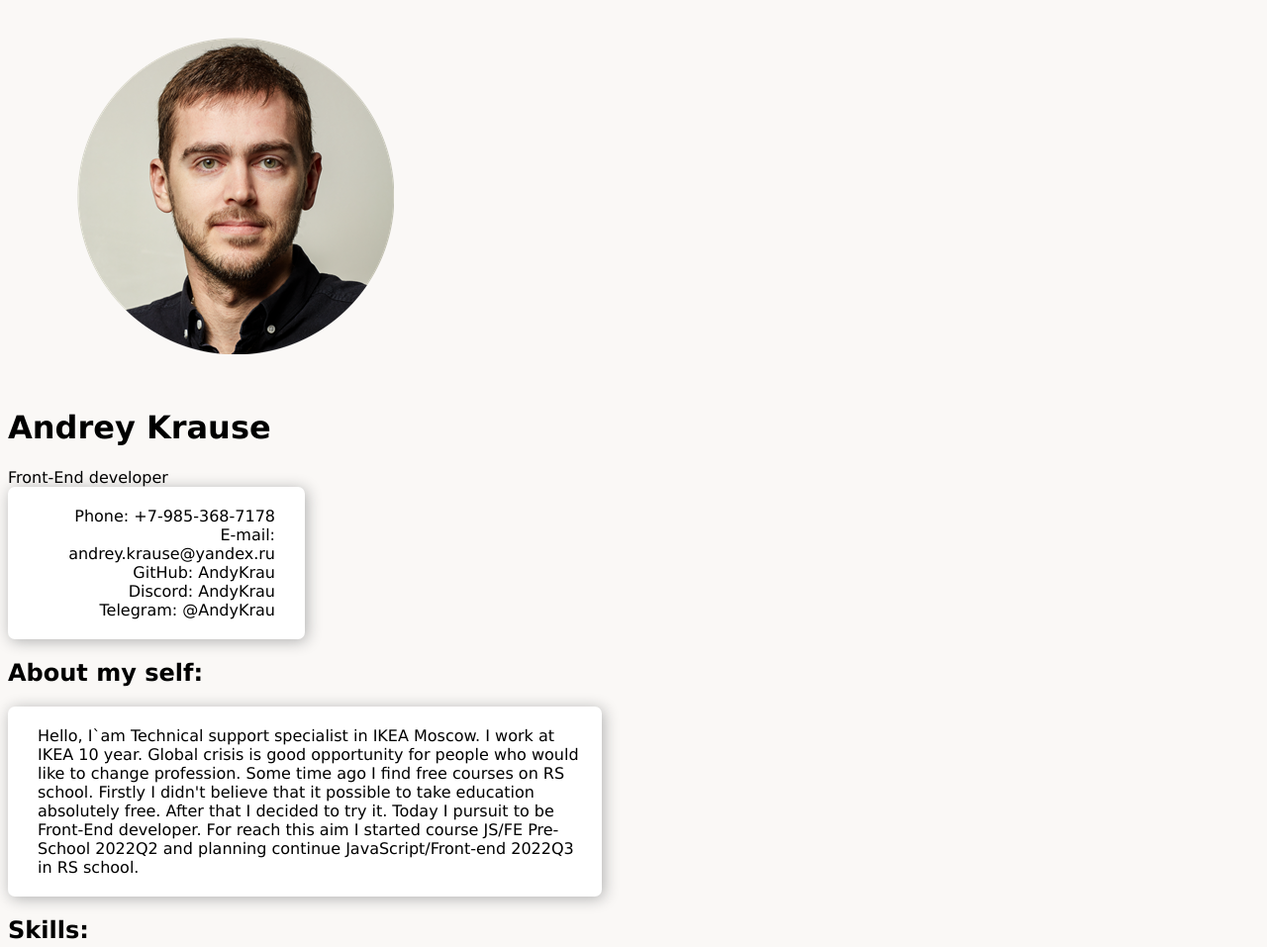
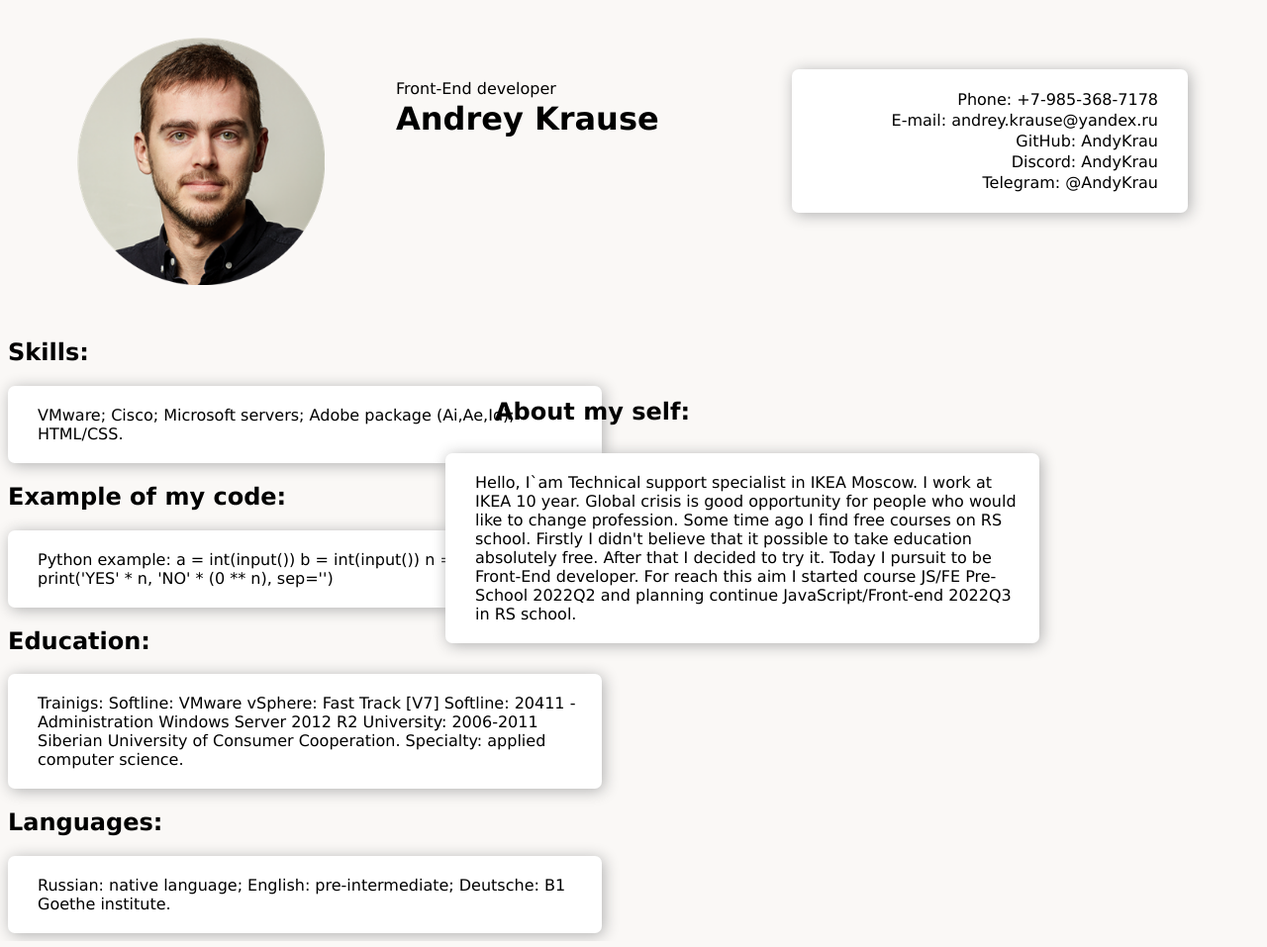
Before and after one commit to AndyKrau/rsschool-cv-old, a plain HTML site: page index.html in a window 1280 px wide. Shown: the top 957 px of the page at 99% size. Drawn offline with Linux system fonts and the light colour scheme; files whose address does not match are found by name.

Commit message:
feature: add boxes and some styles

```diff
--- a/index.html
+++ b/index.html
@@ -7,10 +7,16 @@
     <link rel="stylesheet" href="style.css">
     <title>CV Andrey Krause</title>
 </head>
-<body>
     <img src="file:///C:/Users/antsu2/OneDrive%20-%20IKEA/ANTSU2/Education/ROLLING%20SCOPES/rsschool-cv/KrauseAndrey.png" alt="Andrey Krause">
+
+
+        <div class="name-h1">
             <h1>Andrey Krause</h1>
-        <div class="speciality">Front-End developer</div>
+        </div>
+
+        <div class="speciality">
+            Front-End developer
+        </div>
 
         <div class="contacts">
             Phone: +7-985-368-7178<br>
@@ -20,11 +26,17 @@
             Telegram: @AndyKrau<br>
         </div>
 
+        <div class="my-info-h2">
             <h2>About my self:</h2>
+        </div>
+
             <div class="my-info">Hello, I`am Technical support specialist in IKEA Moscow. I work at IKEA 10 year. Global crisis is good opportunity for people who would like to change profession. Some time ago I find free courses on RS school. Firstly I didn't believe that it possible to take education absolutely free. After that I decided to try it. Today I pursuit to be Front-End developer. For reach this aim I started course JS/FE Pre-School 2022Q2 and planning continue JavaScript/Front-end 2022Q3 in RS school.
             </div>
 
+        <div class="skills-h2">
             <h2>Skills:</h2>
+        </div>
+
             <div class="skills">
                 VMware;
                 Cisco;
@@ -33,7 +45,10 @@
                 HTML/CSS.
             </div>
 
+        <div class="code-example-h2">
             <h2>Example of my code:</h2>
+        </div>
+
             <div class="code-example">
                 Python example:
 
@@ -43,7 +58,10 @@
                 print('YES' * n, 'NO' * (0 ** n), sep='')
             </div>
 
+        <div class="education-h2">
             <h2>Education:</h2>
+        </div>
+
             <div class="education">
                 Trainigs:
                 Softline: VMware vSphere: Fast Track [V7]
@@ -52,7 +70,10 @@
                 2006-2011 Siberian University of Consumer Cooperation. Specialty: applied computer science.
             </div>
 
+        <div class="education-h2">
             <h2>Languages:</h2>
+        </div>
+
             <div class="language">
                 Russian: native language;
                 English: pre-intermediate;
--- a/style.css
+++ b/style.css
@@ -5,22 +5,51 @@ body {
 }
 
 img {
+    width: 250px;
+    height: 250px;
     padding: 30px 70px;
 }
 
+.name-h1, .speciality {
+    position: absolute;
+    top: 80px;
+    left: 400px;
+}
 
 
 .contacts {
     background-color: #fff;
     text-align: right;
-    width: 250px;
+    line-height: 21px;
+    width: 350px;
     border: 0px solid #000;
     border-radius: 7px;
     padding: 20px 30px 20px 20px;
     box-shadow: 2px 2px 15px rgb(175, 175, 175);
+    position: absolute;
+    top: 70px;
+    left: 800px;
 }
 
-.my-info, .skills, .code-example, .education, .language {
+.my-info-h2 {
+    position: absolute;
+    bottom: 350px;
+    left: 500px;
+}
+
+.my-info {
+    background-color: #fff;
+    width: 550px;
+    border: 0px solid #000;
+    border-radius: 7px;
+    padding: 20px 20px 20px 30px;
+    box-shadow: 2px 2px 15px rgb(175, 175, 175);
+    position: absolute;
+    bottom: 150px;
+    left: 450px;
+}
+
+.skills {
     background-color: #fff;
     width: 550px;
     border: 0px solid #000;
@@ -28,3 +57,12 @@ img {
     padding: 20px 20px 20px 30px;
     box-shadow: 2px 2px 15px rgb(175, 175, 175);
 }
+
+.code-example, .education, .language {
+    background-color: #fff;
+    width: 550px;
+    border: 0px solid #000;
+    border-radius: 7px;
+    padding: 20px 20px 20px 30px;
+    box-shadow: 2px 2px 15px rgb(175, 175, 175);
+}
```
Lines whose indentation alone changed are shown as unchanged.
